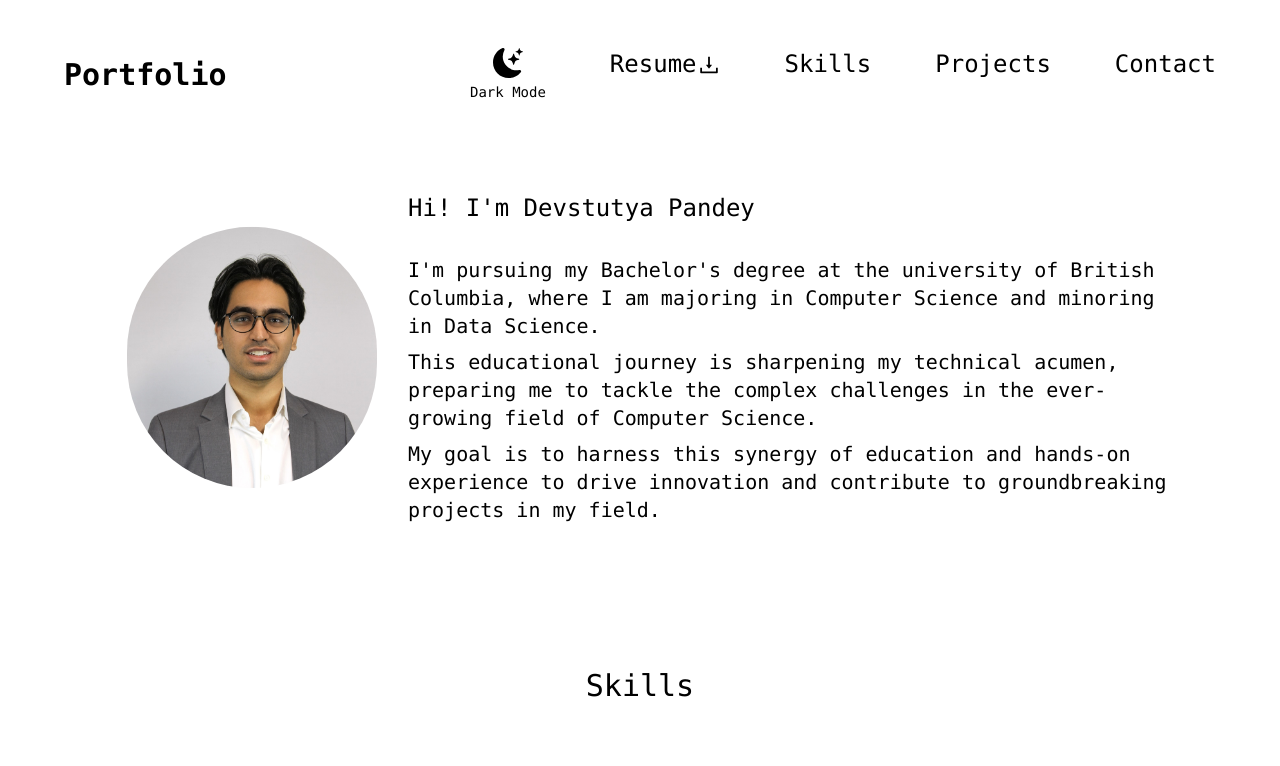
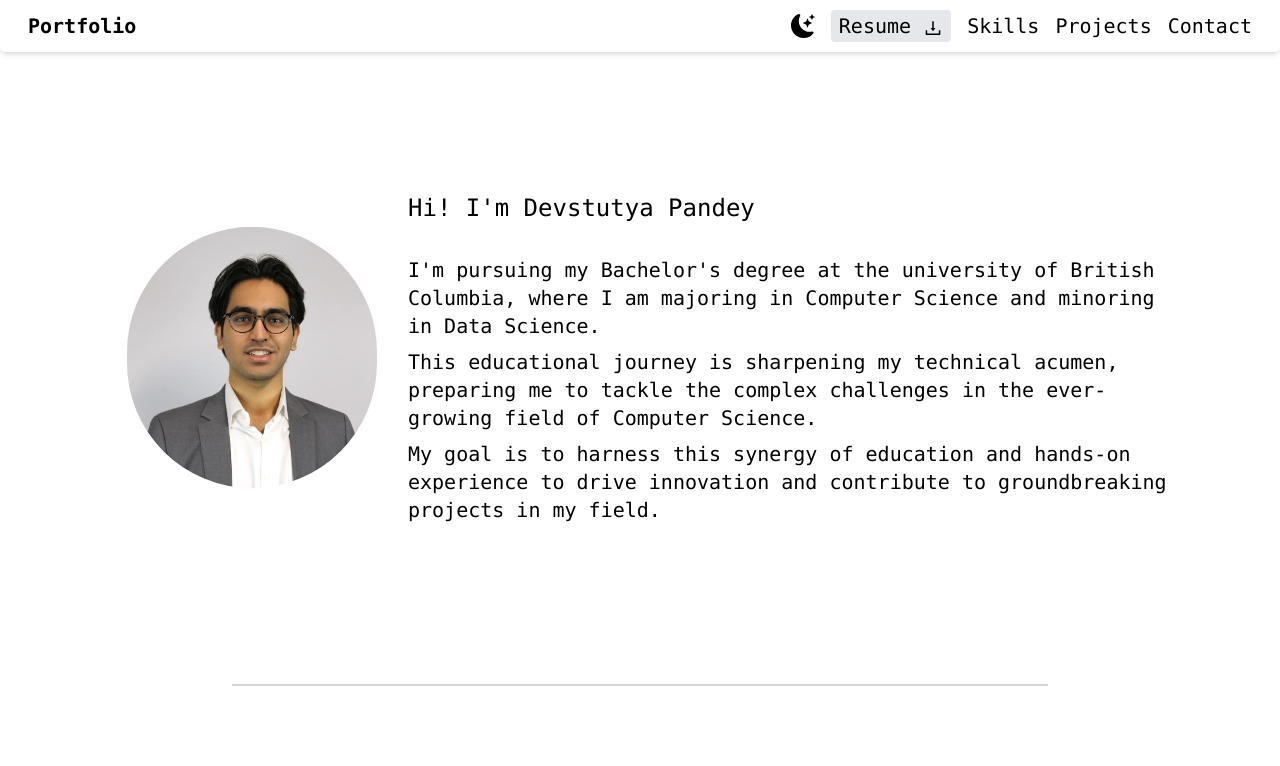
Before and after one commit to Devstutya/portfolio, a Next.js app: page / in a window 1280 px wide. Shown: the top 766 px of the page. Built offline with nearby package versions, Linux system fonts and the light colour scheme.

Commit message:
Formatted navbar

```diff
--- /dev/null
+++ b/src/app/altnavbar.js
@@ -0,0 +1,47 @@
+import { BsFillMoonStarsFill, BsFillSunFill } from "react-icons/bs";
+import { AiOutlineDownload } from "react-icons/ai";
+import { useState } from "react";
+
+const Navbar = ({ darkMode, toggleDarkMode }) => {
+  return (
+    <div className={`fixed left-0 z-50 top-0 flex w-full justify-between font-mono p-12 ${darkMode ? "bg-customDarkNavBg" : "bg-white/50"} backdrop-blur-lg dark:bg-customDarkNavBg`}>
+      <p className="flex items-center ml-4">
+        <a href ="#about"  className="hover:scale-125 text-3xl transition-transform font-mono font-bold">Portfolio</a>
+      </p>
+      <nav className="mr-4">
+        <ul className="flex space-x-16">
+          <li className="flex flex-col items-center">
+            {darkMode ? (
+              <BsFillSunFill
+                className="cursor-pointer text-3xl hover:scale-125 transition-transform text-white"
+                onClick={toggleDarkMode}
+              />
+            ) : (
+              <BsFillMoonStarsFill
+                className="cursor-pointer text-3xl hover:scale-125 transition-transform text-black"
+                onClick={toggleDarkMode}
+              />
+            )}
+            <span className="text-sm mt-1">{darkMode ? "Light Mode" : "Dark Mode"}</span>
+          </li>
+          <li className="hover:scale-125 text-2xl transition-transform">
+            <a className="bg-black-500 rounded" href="/resume.pdf" download="Devstutya_Pandey_Resume.pdf">Resume
+              <AiOutlineDownload className="inline-block text-2xl" />
+            </a>
+          </li>
+          <li className="hover:scale-125 text-2xl transition-transform">
+            <a href="#skills">Skills</a>
+          </li>
+          <li className="hover:scale-125 text-2xl transition-transform">
+            <a href="#projects">Projects</a>
+          </li>
+          <li className="hover:scale-125 text-2xl transition-transform">
+            <a href="#contact">Contact</a>
+          </li>
+        </ul>
+      </nav>
+    </div>
+  );
+};
+
+export default Navbar;
--- a/src/app/globals.css
+++ b/src/app/globals.css
@@ -14,6 +14,11 @@
     --background-start-rgb: 50, 50, 50;
     --background-end-rgb: 0, 0, 0;
   }
+}
+
+html {
+  scroll-behavior: smooth;
+  scroll-padding-top: 150px; /*Adjust according to Navbar height*/
 }
 
 body {
--- /dev/null
+++ b/src/app/navbar.js
@@ -0,0 +1,47 @@
+import { BsFillMoonStarsFill, BsFillSunFill } from "react-icons/bs";
+import { AiOutlineDownload } from "react-icons/ai";
+
+const Navbar = ({ darkMode, toggleDarkMode }) => {
+  return (
+    <div className={`fixed left-0 top-0 z-50 flex w-full justify-between items-center font-mono p-3 bg-white/80 backdrop-blur-md rounded-md shadow-md dark:bg-customDarkNavBg dark:border-gray-700`}>
+      <p className="ml-4">
+        <a href ="#about" className="text-xl font-bold transition-transform hover:scale-110">
+          Portfolio
+        </a>
+      </p>
+      <nav className="flex space-x-4 mr-4 items-center">
+        <ul className="flex space-x-4 items-center">
+          <li>
+            {darkMode ? (
+              <BsFillSunFill
+                className="cursor-pointer text-2xl transition-transform hover:scale-110 text-white"
+                onClick={toggleDarkMode}
+              />
+            ) : (
+              <BsFillMoonStarsFill
+                className="cursor-pointer text-2xl transition-transform hover:scale-110 text-black"
+                onClick={toggleDarkMode}
+              />
+            )}
+          </li>
+          <li className="text-xl">
+            <a className="bg-gray-200 dark:bg-gray-800 rounded px-2 py-1 transition-transform hover:scale-110" href="/resume.pdf" download="Devstutya_Pandey_Resume.pdf">
+              Resume <AiOutlineDownload className="inline-block text-xl" />
+            </a>
+          </li>
+          <li className="text-xl">
+            <a className="transition-transform hover:scale-110" href="#skills">Skills</a>
+          </li>
+          <li className="text-xl">
+            <a className="transition-transform hover:scale-110" href="#projects">Projects</a>
+          </li>
+          <li className="text-xl">
+            <a className="transition-transform hover:scale-110" href="#contact">Contact</a>
+          </li>
+        </ul>
+      </nav>
+    </div>
+  );
+};
+
+export default Navbar;
--- a/src/app/page.js
+++ b/src/app/page.js
@@ -2,9 +2,7 @@
 import Image from "next/image";
 import Head from "next/head";
 import { useState, useEffect } from "react";
-import { BsFillMoonStarsFill, BsFillSunFill } from "react-icons/bs";
-import { AiOutlineDownload } from "react-icons/ai";
-import { FaGithub, FaLinkedin } from "react-icons/fa";
+import Navbar from "./navbar";
 import Logos from "./logos";
 
 export default function Home() {
@@ -28,49 +26,11 @@ export default function Home() {
         <title>Devstutya Pandey</title>
       </Head>
       {/*Main container*/}
-      <main className="flex min-h-screen flex-col items-center justify-between p-24 pt-48">
+      <main className="relative z-0 flex min-h-screen flex-col items-center justify-between p-24 pt-48">
+        {/* Navbar */}
+        <Navbar darkMode={darkMode} toggleDarkMode={toggleDarkMode} />
         {/*Main content of the page*/}
-        <div className="z-10 max-w-5xl w-full items-center justify-between font-mono text-sm lg:flex">
-          {/*Nav bar flex container with padding*/}
-          <div className={`fixed left-0 top-0 flex w-full justify-between p-12 ${darkMode ? "bg-customDarkNavBg" : "bg-white/50"} backdrop-blur-lg dark:bg-customDarkNavBg`}>
-            <p className="flex items-center ml-4">
-              <code className="text-3xl font-mono font-bold">Portfolio</code>
-            </p>
-            {/* Navigation */}
-            <nav className="mr-4">
-              <ul className="flex space-x-16">
-                <li className="flex flex-col items-center">
-                {darkMode ? (
-                    <BsFillSunFill
-                      className="cursor-pointer text-3xl hover:scale-125 transition-transform text-white"
-                      onClick={toggleDarkMode}
-                    />
-                  ) : (
-                    <BsFillMoonStarsFill
-                      className="cursor-pointer text-3xl hover:scale-125 transition-transform text-black"
-                      onClick={toggleDarkMode}
-                    />
-                  )}
-                  <span className="text-sm mt-1">{darkMode ? "Light Mode" : "Dark Mode"}</span>
-                </li>
-                <li className="hover:scale-125 text-2xl transition-transform">
-                  <a className="bg-black-500 rounded" href="/resume.pdf" download="Devstutya_Pandey_Resume.pdf">Resume
-                    <AiOutlineDownload className="inline-block text-2xl" />
-                  </a>
-                </li>
-                <li className="hover:scale-125 text-2xl transition-transform">
-                  <a href="#skills">Skills</a>
-                </li>
-                <li className="hover:scale-125 text-2xl transition-transform">
-                  <a href="#projects">Projects</a>
-                </li>
-                <li className="hover:scale-125 text-2xl transition-transform">
-                  <a href="#contact">Contact</a>
-                </li>
-              </ul>
-            </nav>
-          </div>
-        </div>
+        <div className="z-10 w-full items-center justify-between font-mono text-sm lg:flex">
           <div className="flex flex-col items-center justify-center">
             <div className="flex items-center justify-center space-x-4 mb-28 ml-12">
               <Image
@@ -87,9 +47,12 @@ export default function Home() {
                 <p className="text-xl font-mono mt-2 ml-12">My goal is to harness this synergy of education and hands-on experience to drive innovation and contribute to groundbreaking projects in my field.</p>
               </div>
             </div>
+            {/* Divider */}
+            <hr className="w-3/4 border-t-2 border-gray-300 my-12" />
             <div id="skills" className="skills-container">
               <h2 className="text-3xl font-mono mb-4">Skills</h2>
               <Logos/>
+            </div>
           </div>
         </div>
       </main>
```
Also changed, not shown: public/grafana-logo.png. Lines whose indentation alone changed are shown as unchanged.
